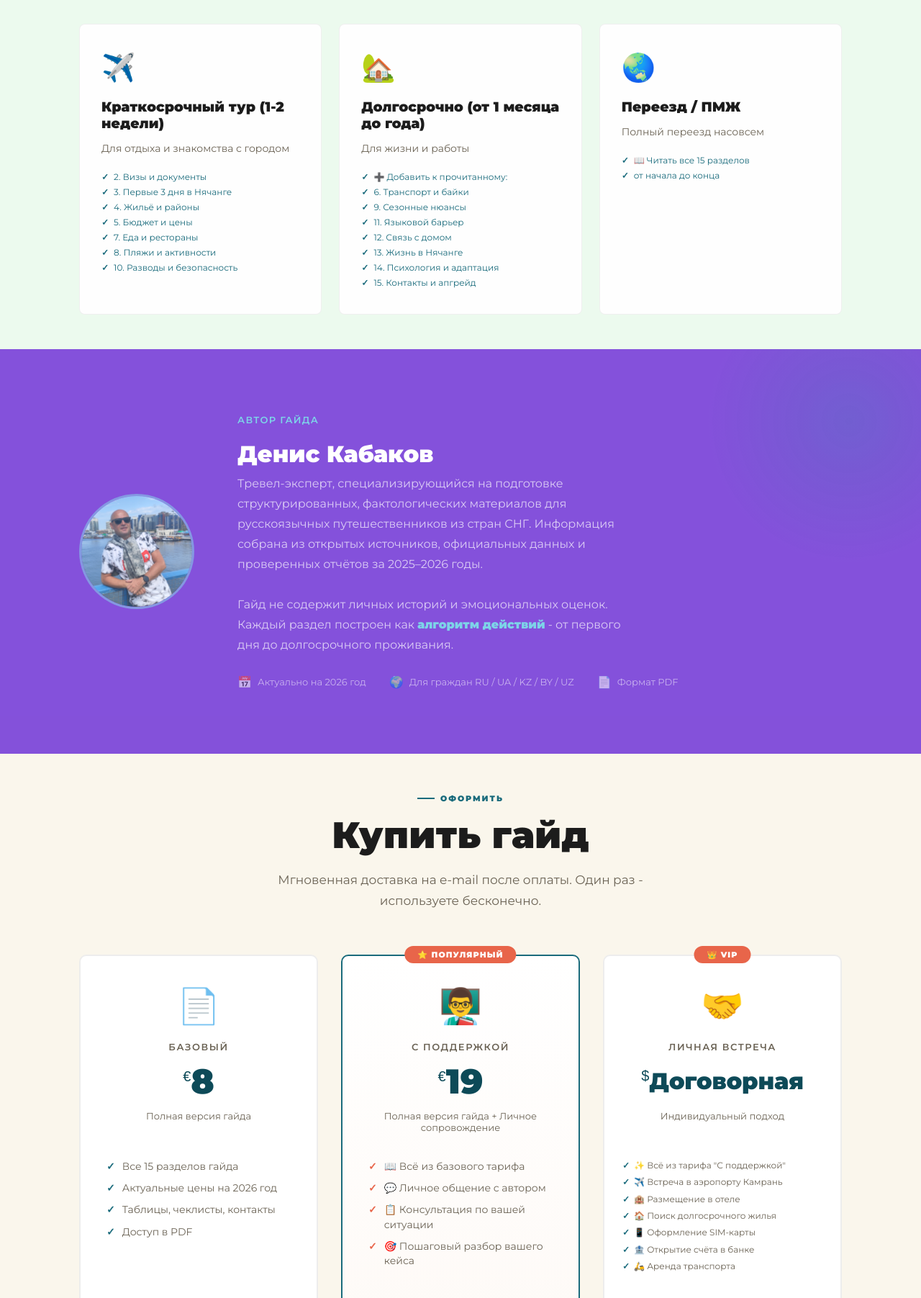
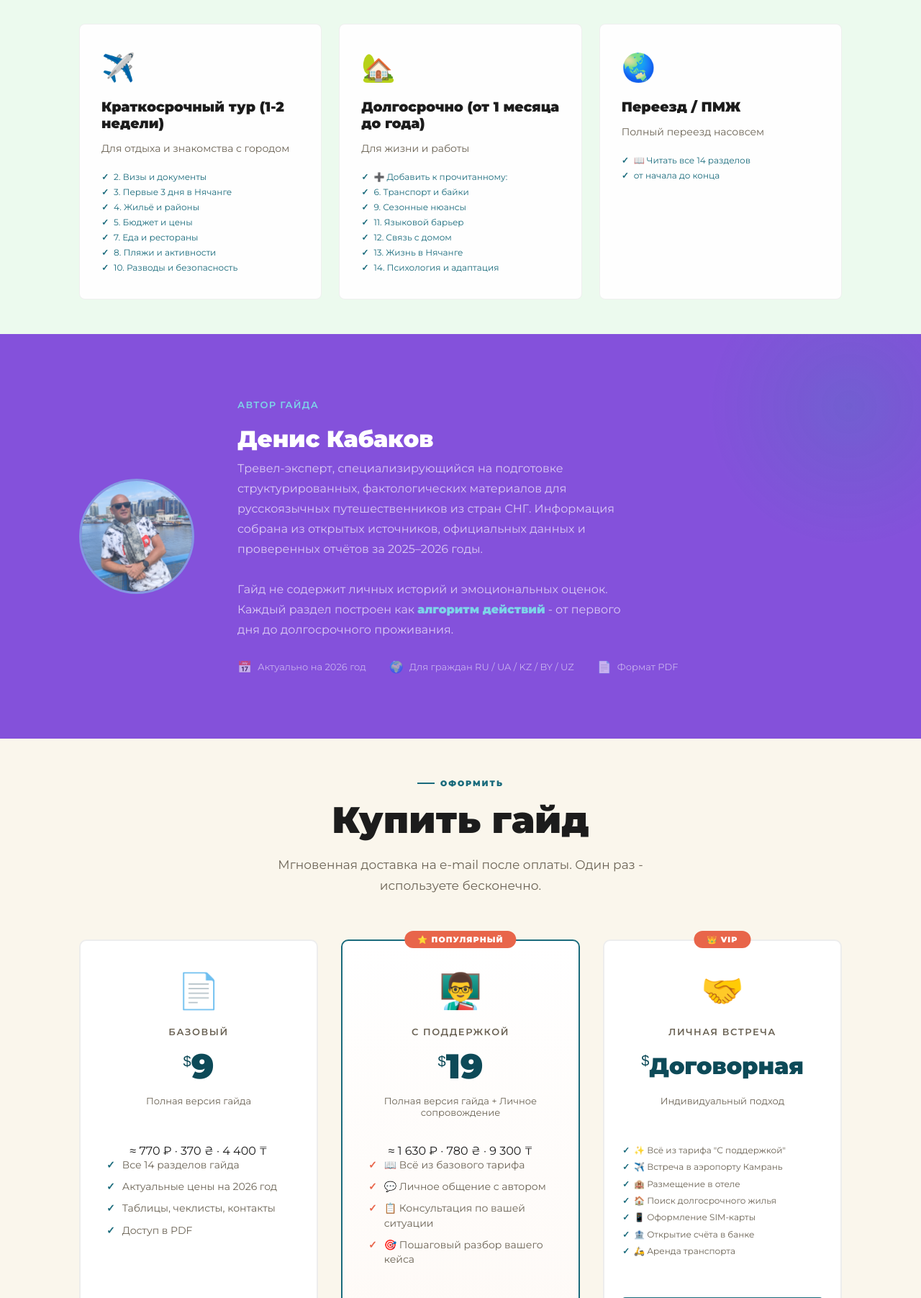
Before and after one commit to dkvgit/botolink-web, a FastAPI app: page /guide in a window 1280 px wide. Shown: the part 3880-5683 px from the top of the page at 72% size. Run offline with FastAPI, Linux system fonts and the light colour scheme; parts of the project's set-up code (start-up, migrations or seed data) failed here and were passed over.

```diff
--- a/web/templates/guide/guide_landing.html
+++ b/web/templates/guide/guide_landing.html
@@ -37,7 +37,7 @@
 
     <div class="hero-stats">
       <div class="stat">
-        <span class="stat-num">15</span>
+        <span class="stat-num">14</span>
         <span class="stat-label">разделов</span>
       </div>
       <div class="stat-divider"></div>
@@ -163,7 +163,7 @@
     <div class="reveal">
       <div class="section-tag">Содержание</div>
       <h2 class="section-title">Что внутри гайда?</h2>
-      <p class="section-lead">15 разделов - от визы и первых 3 дней до психологии адаптации и жизни насовсем. Каждый раздел - алгоритм действий, а не общие слова.</p>
+      <p class="section-lead">14 разделов - от визы и первых 3 дней до психологии адаптации и жизни насовсем. Каждый раздел - алгоритм действий, а не общие слова.</p>
     </div>
 
     <div class="contents-grid reveal">
@@ -311,7 +311,7 @@
     <div class="reveal">
       <div class="section-tag">Как читать</div>
       <h2 class="section-title">Структура гайда</h2>
-      <p class="section-lead">Гайд состоит из 15 разделов. Читайте нужные разделы в зависимости от ваших планов.</p>
+      <p class="section-lead">Гайд состоит из 14 разделов. Читайте нужные разделы в зависимости от ваших планов.</p>
     </div>
 
     <div class="who-cards">
@@ -342,7 +342,7 @@
           <li>12. Связь с домом</li>
           <li>13. Жизнь в Нячанге</li>
           <li>14. Психология и адаптация</li>
-          <li>15. Контакты и апгрейд</li>
+
         </ul>
       </div>
 
@@ -351,7 +351,7 @@
         <h3>Переезд / ПМЖ</h3>
         <p>Полный переезд насовсем</p>
         <ul class="who-chapters">
-          <li>📖 Читать все 15 разделов</li>
+          <li>📖 Читать все 14 разделов</li>
           <li>от начала до конца</li>
         </ul>
       </div>
@@ -399,11 +399,14 @@
         <span class="price-icon">📄</span>
         <div class="price-name">Базовый</div>
         <div class="price-amount">
-          <span class="price-currency">€</span>8
+          <span class="price-currency">$</span>9
         </div>
         <div class="price-period">Полная версия гайда</div>
+        <div class="price-local">
+          ≈ 770 ₽ · 370 ₴ · 4 400 ₸
+        </div>
         <ul class="price-features">
-          <li>Все 15 разделов гайда</li>
+          <li>Все 14 разделов гайда</li>
           <li>Актуальные цены на 2026 год</li>
           <li>Таблицы, чеклисты, контакты</li>
           <li>Доступ в PDF</li>
@@ -428,9 +431,12 @@
         <span class="price-icon">👨‍🏫</span>
         <div class="price-name">С поддержкой</div>
         <div class="price-amount">
-          <span class="price-currency">€</span>19
+          <span class="price-currency">$</span>19
         </div>
         <div class="price-period">Полная версия гайда + Личное сопровождение</div>
+        <div class="price-local">
+          ≈ 1 630 ₽ · 780 ₴ · 9 300 ₸
+        </div>
         <ul class="price-features">
           <li>📖 Всё из базового тарифа</li>
           <li>💬 Личное общение с автором</li>
@@ -477,9 +483,11 @@
     <p style="margin-top: 32px; font-size: 13px; color: var(--text-muted);">
       💳 Оплата картой · ⚡ Мгновенная доставка · 💬 Личное сопровождение · 🤝 VIP встреча
     </p>
+    <p style="margin-top: 8px; font-size: 11px; color: var(--text-muted); opacity: 0.7;">
+      *Цены в рублях, гривнах и тенге указаны примерно, по курсу ~86 ₽, 41 ₴, 490 ₸ за 1 USD
+    </p>
   </div>
 </section>
-
 <!-- FOOTER -->
 <footer>
   <div class="container">
```
